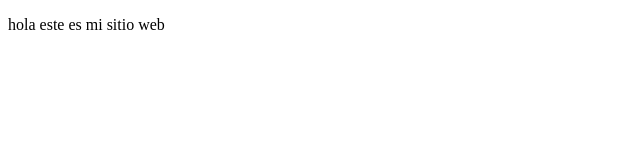
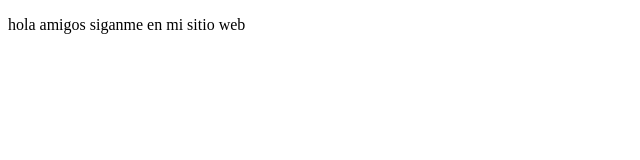
Before and after one commit to 701i/proyectoDemoCursoPrework, a plain HTML site: page index.html in a window 1280 px wide. Shown: the whole page, without its empty margins (0-640 px from the left). Drawn offline with Linux system fonts and the light colour scheme.

Commit message:
cambios agregamos saludo

```diff
--- a/index.html
+++ b/index.html
@@ -6,6 +6,6 @@
     <title>Hola mundo</title>
 </head>
 <body>
-    <p>hola este es mi sitio web</p>
+    <p>hola amigos siganme en mi sitio web</p>
 </body>
 </html>
```
